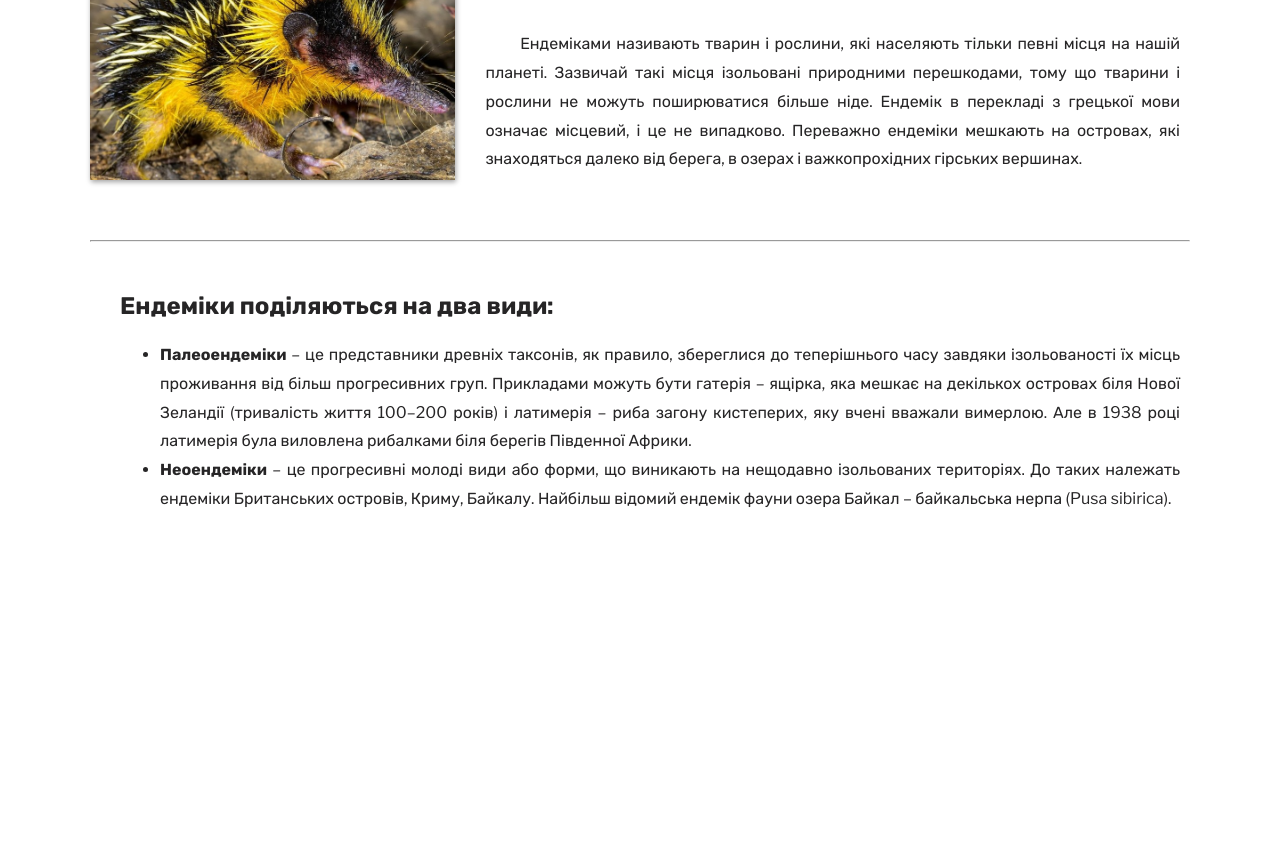
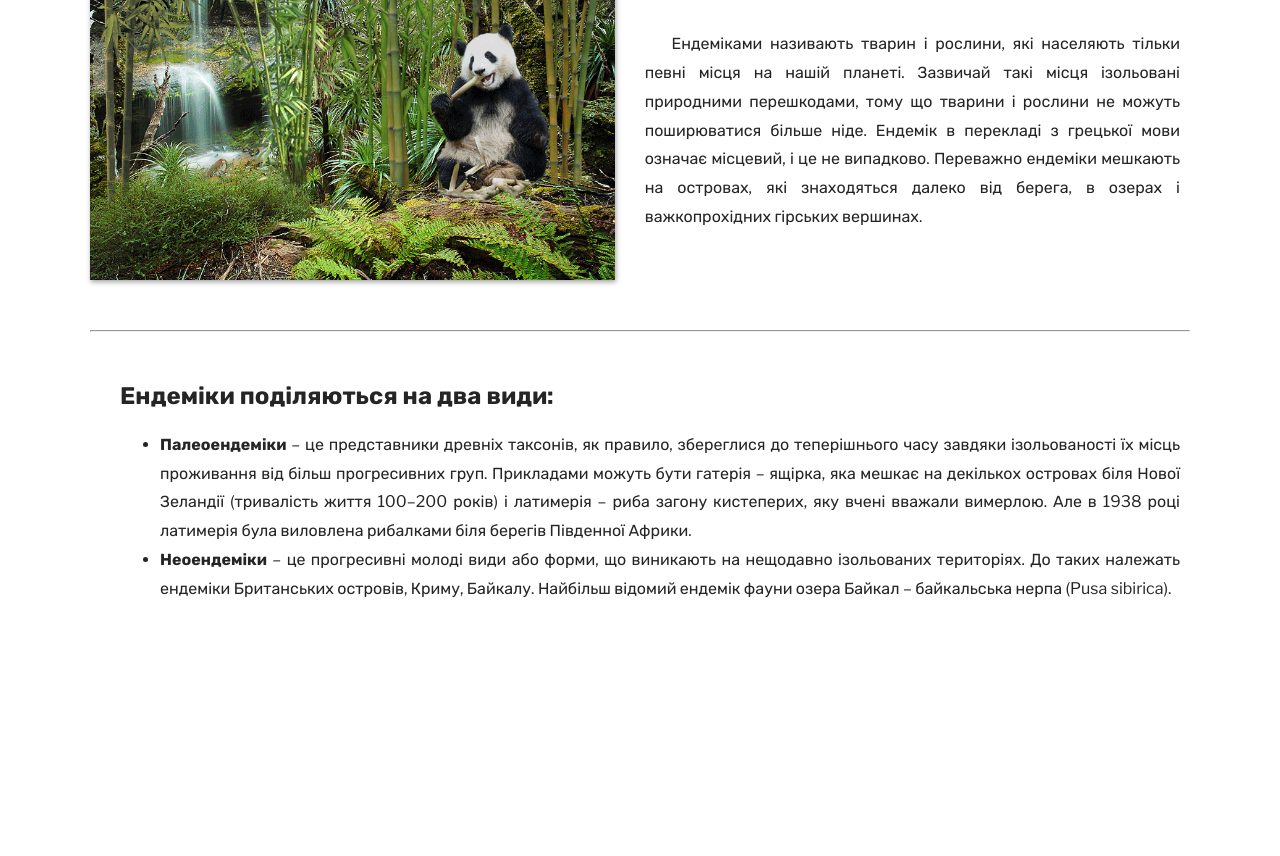
Before and after one commit to Sshchornyi/Endemicus, a plain HTML site: page index.html in a window 1280 px wide. Shown: the part 230-1086 px from the top of the page. Drawn offline with nearby package versions, Linux system fonts and the light colour scheme; a web font is replaced by a local one.

Commit message:
gif added

```diff
--- a/index.html
+++ b/index.html
@@ -34,7 +34,9 @@
     <div class="container">
 
         <div class="infopart">
-            <img src="image.png" height="250px">
+            <!-- <img src="image.png" height="250px"> -->
+            <img src="GIF.gif" height="350px">
+
             <div class="infosubpart">
                 <h1>Ендеміки - це...</h1>
                 <p>Ендеміками називають тварин і рослини, які населяють тільки певні місця на нашій планеті. Зазвичай
```
Also changed, not shown: GIF.gif (added).
